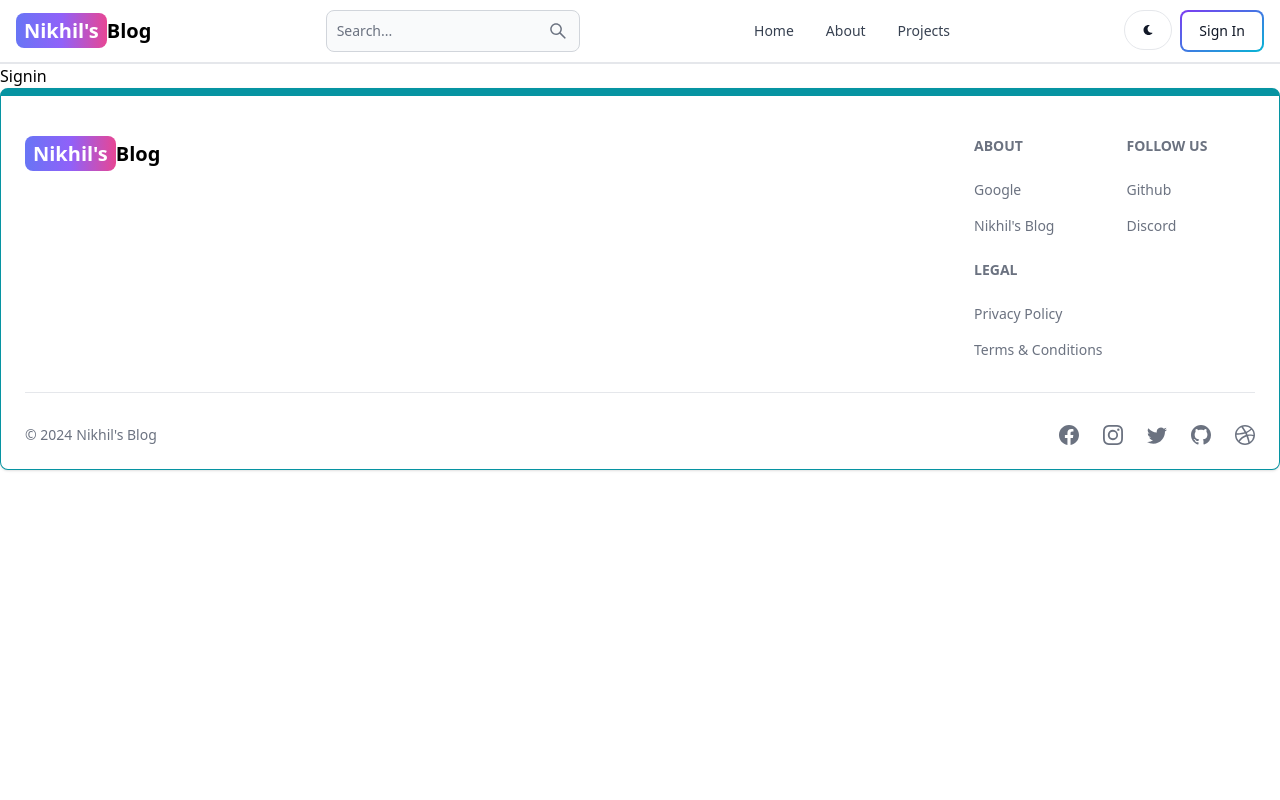
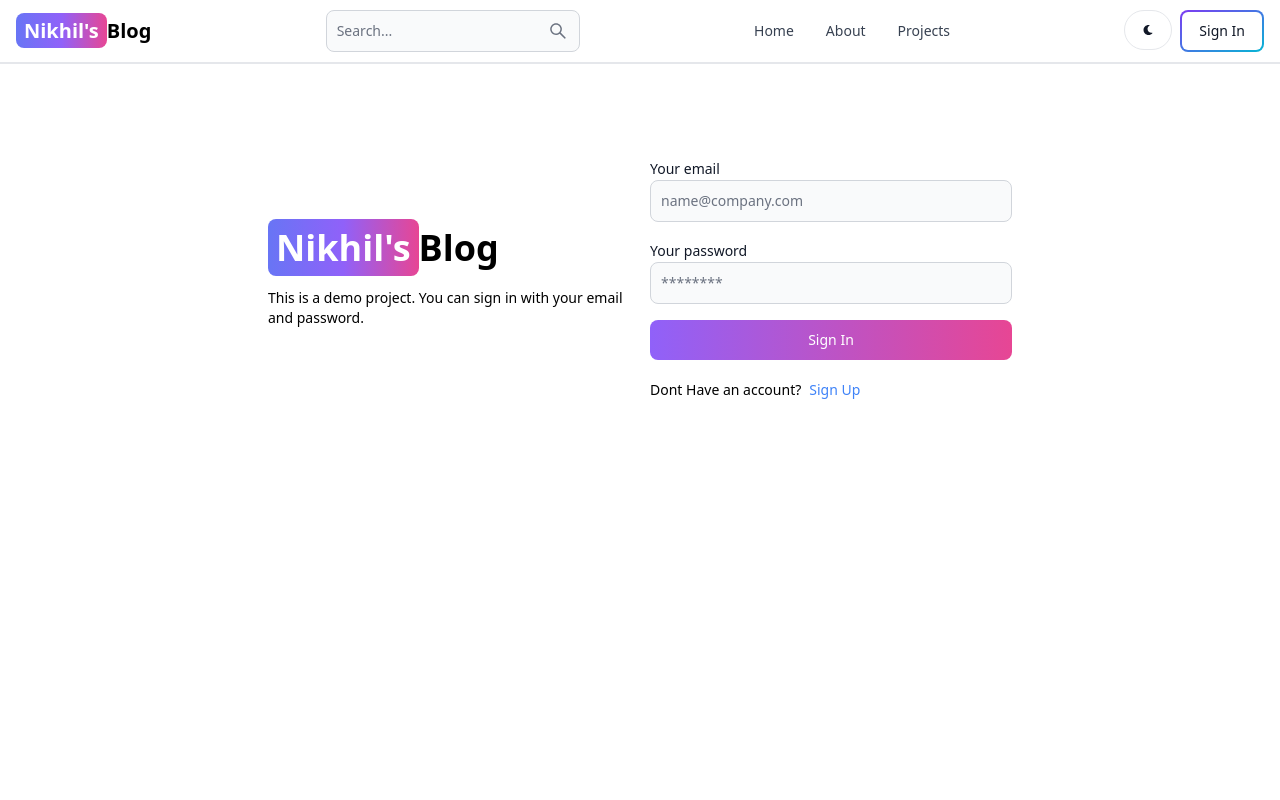
Before and after one commit to nikhilkumar023/MERN-blog, a React (Vite) app in the folder client/: page /Sign-in in a window 1280 px wide. Shown: the top 800 px of the page. Built offline with nearby package versions, Linux system fonts and the light colour scheme.

Commit message:
complete signin page functionality

```diff
--- a/client/src/pages/SignUp.jsx
+++ b/client/src/pages/SignUp.jsx
@@ -53,7 +53,7 @@
             <span className="px-2 py-1 bg-gradient-to-r from-indigo-500 via-purple-500 to-pink-500 rounded-lg text-white">Nikhil&apos;s</span>
             Blog
           </Link>
-          <p className="text-sm mt-5">This is a demo project. you can sign up with your email and password.</p>
+          <p className="text-sm mt-5">This is a demo project. You can sign up with your email and password.</p>
         </div>
         {/* right */}
         <div className="flex-1">
@@ -77,7 +77,7 @@
                   <Spinner size='sm'/>
                   <span className='pl-3'>Loading...</span>
                   </>
-                ) : 'Sign-Up'
+                ) : 'Sign Up'
               }
             </Button>
           </form>
--- a/client/src/pages/Signin.jsx
+++ b/client/src/pages/Signin.jsx
@@ -1,9 +1,97 @@
-import React from 'react'
+import { Alert, Button, Label, Spinner, TextInput } from "flowbite-react";
+import { useState } from "react";
+//import React from 'react'
+import { Link, useNavigate } from "react-router-dom";
+import { toast } from "react-toastify";
 
-function Signin() {
+function SignIn() {
+  const [formData, setFormData] = useState({});
+  const [errorMessage, setErrorMessage] = useState(null);
+  const [loading, setLoading] = useState(false);
+  const navigate = useNavigate();
+
+  const handleChange = (e) => {
+    setFormData({ ...formData, [e.target.id]: e.target.value.trim() });
+  };
+
+  const handleSubmit = async (e) => {
+    e.preventDefault();
+    if (!formData.email || !formData.password) {
+      return setErrorMessage("Please fill out all fields.");
+    }
+    try {
+      setLoading(true);
+      setErrorMessage(null);
+      const res = await fetch("/api/auth/signin", {
+        method: "POST",
+        headers: { "Content-Type": "application/json" },
+        body: JSON.stringify(formData),
+      });
+      const data = await res.json();
+      if (data.success === false) {
+        toast.error("Account Creation failed");
+        return setErrorMessage(data.message);
+      } else {
+        toast.success("Account Created");
+      }
+      setLoading(false);
+      if (res.ok) {
+        navigate("/");
+      }
+    } catch (error) {
+      setErrorMessage(error.message);
+      setLoading(false);
+    }
+  };
+
   return (
-    <div>Signin</div>
-  )
+    <div className="min-h-screen mt-20">
+      <div className="flex p-3 max-w-3xl mx-auto flex-col md:flex-row md:items-center gap-5">
+        {/* left */}
+        <div className="flex-1">
+          <Link to="/" className="font-bold dark:text-white text-4xl">
+            <span className="px-2 py-1 bg-gradient-to-r from-indigo-500 via-purple-500 to-pink-500 rounded-lg text-white">Nikhil&apos;s</span>
+            Blog
+          </Link>
+          <p className="text-sm mt-5">This is a demo project. You can sign in with your email and password.</p>
+        </div>
+        {/* right */}
+        <div className="flex-1">
+          <form className="flex flex-col gap-4" onSubmit={handleSubmit}>
+            <div>
+              <Label value="Your email" />
+              <TextInput type="email" placeholder="name@company.com" id="email" onChange={handleChange} />
+            </div>
+            <div>
+              <Label value="Your password" />
+              <TextInput type="password" placeholder="********" id="password" onChange={handleChange} />
+            </div>
+            <Button gradientDuoTone="purpleToPink" type="submit" disabled={loading}>
+              {loading ? (
+                <>
+                  <Spinner size="sm" />
+                  <span className="pl-3">Loading...</span>
+                </>
+              ) : (
+                "Sign In"
+              )}
+            </Button>
+          </form>
+          <div className="flex gap-2 text-sm mt-5">
+            <span>Dont Have an account?</span>
+            <Link to="/sign-up" className="text-blue-500">
+              Sign Up
+            </Link>
+          </div>
+          {errorMessage && (
+            <Alert className="mt-5" color="failure">
+              {errorMessage}
+            </Alert>
+          )}
+        </div>
+      </div>
+    </div>
+  );
 }
 
-export default Signin
+export default SignIn;
```
Also changed, not shown: 1 other file (tests, documents, lock files or other folders).
